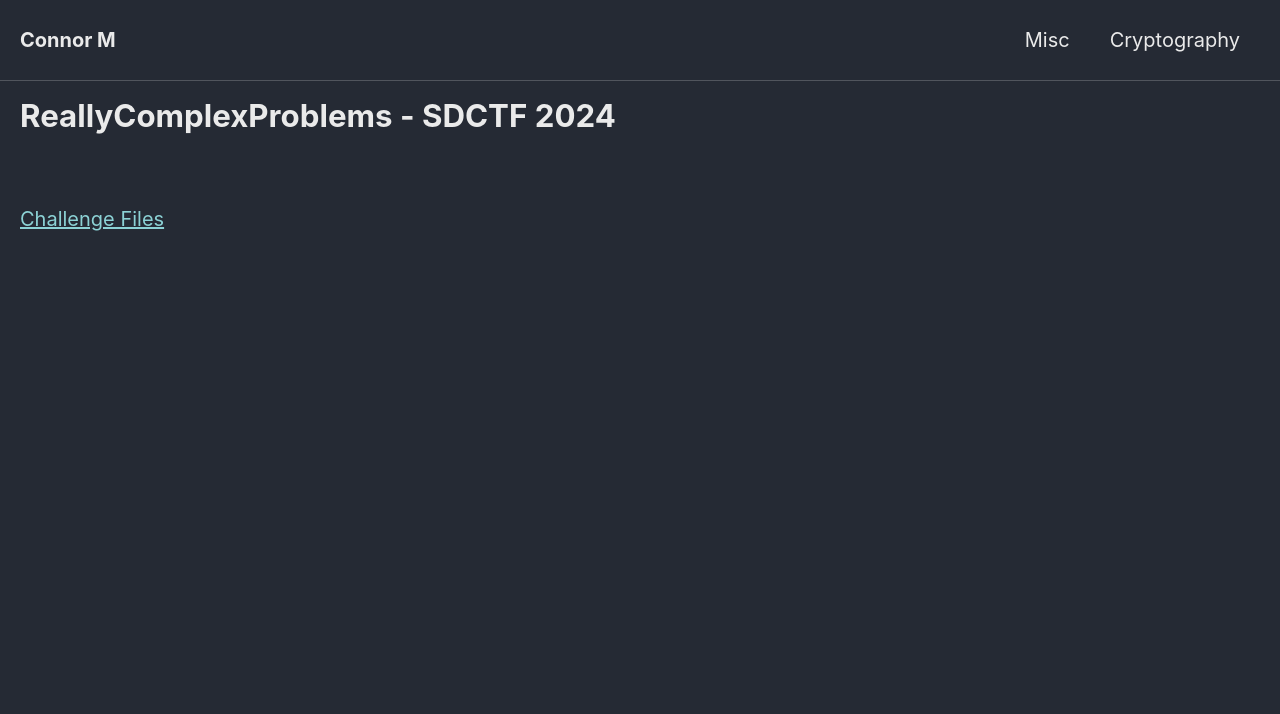
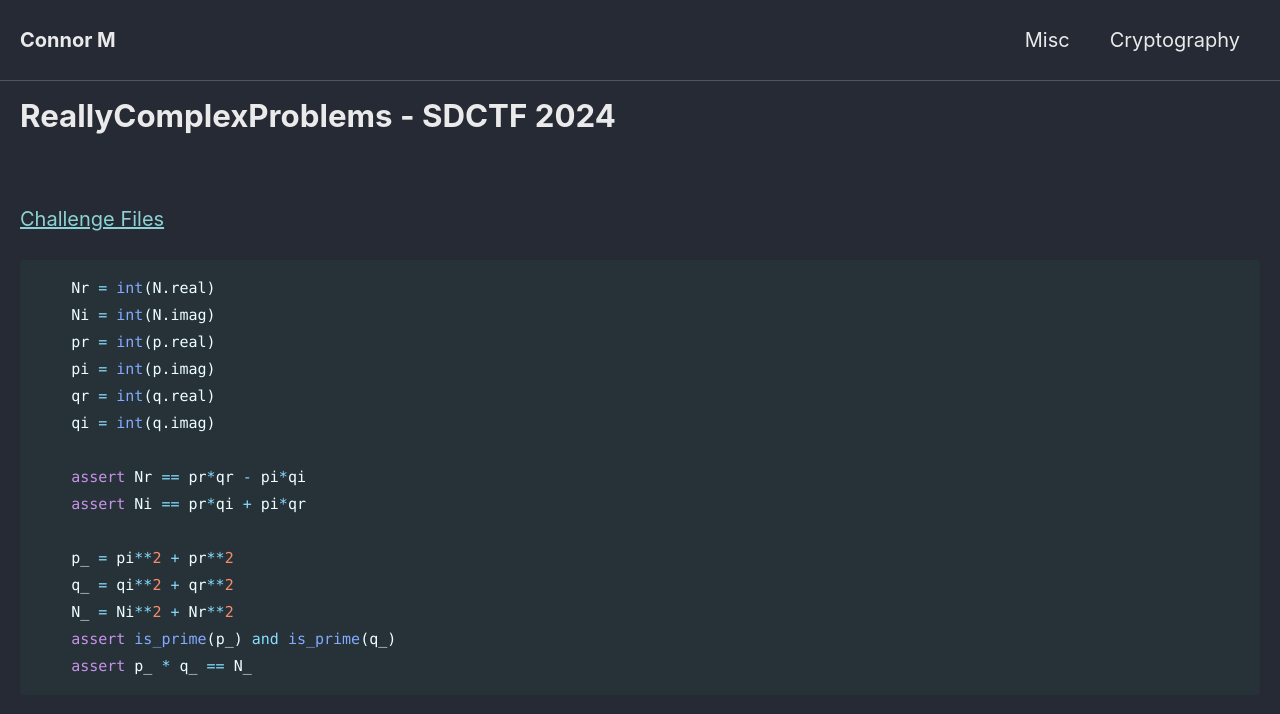
Before and after one commit to Connor-McCartney/Connor-McCartney.github.io, a Jekyll site: the page built from _pages/cryptography/rsa/ReallyComplexProblems-SDCTF-2024.md, in a window 1280 px wide. Shown: the top 714 px of the page. Built offline with Jekyll 4.4.1, drawn with Linux system fonts in a browser that asks for light colours; cached includes are drawn as plain includes.

Commit message:
Update ReallyComplexProblems-SDCTF-2024.md

````diff
--- a/_pages/cryptography/rsa/ReallyComplexProblems-SDCTF-2024.md
+++ b/_pages/cryptography/rsa/ReallyComplexProblems-SDCTF-2024.md
@@ -6,3 +6,22 @@ title: ReallyComplexProblems - SDCTF 2024
 <br>
 
 [Challenge Files](https://github.com/Connor-McCartney/CTF_Files/tree/main/2024/SDCTF/ReallyComplexProblems)
+
+
+```python
+    Nr = int(N.real)
+    Ni = int(N.imag)
+    pr = int(p.real)
+    pi = int(p.imag)
+    qr = int(q.real)
+    qi = int(q.imag)
+
+    assert Nr == pr*qr - pi*qi
+    assert Ni == pr*qi + pi*qr
+
+    p_ = pi**2 + pr**2
+    q_ = qi**2 + qr**2
+    N_ = Ni**2 + Nr**2
+    assert is_prime(p_) and is_prime(q_)
+    assert p_ * q_ == N_
+```
````
